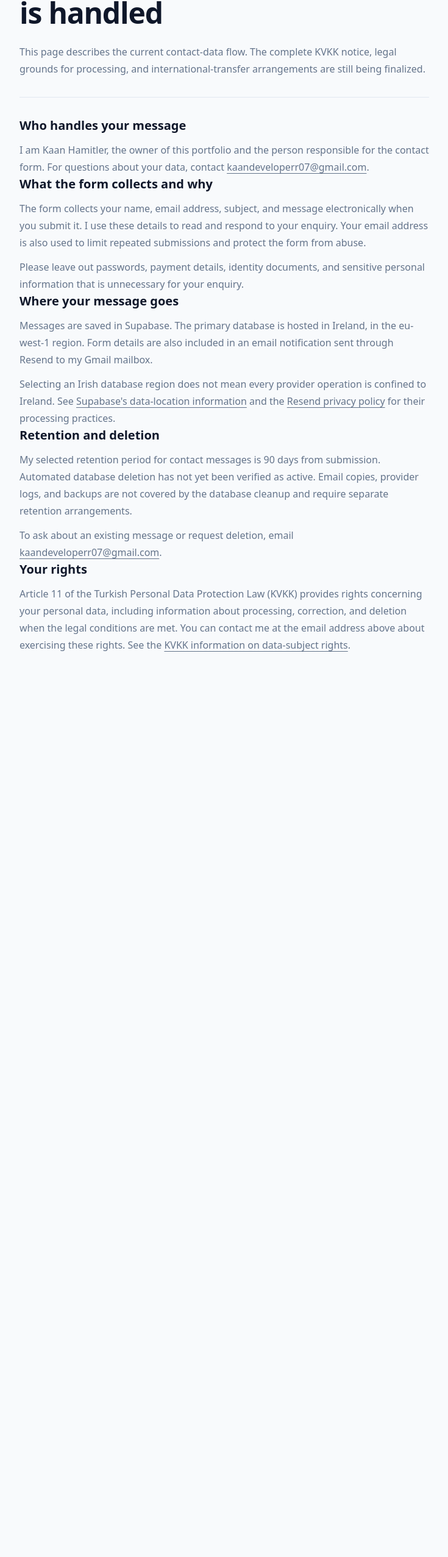
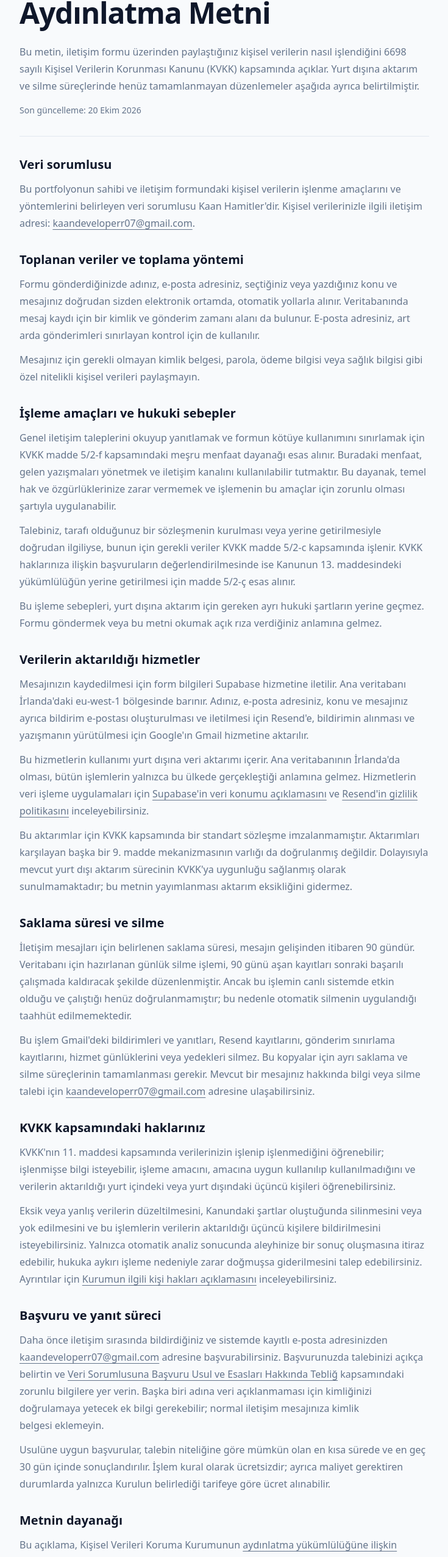
Before and after one commit to Kaan-Developer/Portfolio, a React (Vite) app: page /privacy in a window 1280 px wide. Shown: the part 229-2783 px from the top of the page at 61% size, without its empty margins (272-1007 px from the left). Before the commit the page ends 1381 px from the top, so only its background shows below. Built offline with nearby package versions, Linux system fonts and the light colour scheme.

Commit message:
Update contact layout, privacy notice and page footers

```diff
--- a/src/components/sections/Contact.tsx
+++ b/src/components/sections/Contact.tsx
@@ -1,4 +1,4 @@
-import { Copy, Mail, Check } from "lucide-react";
+import { Copy, Check } from "lucide-react";
 import clsx from "clsx";
 
 import { site, socialLinks } from "../../data/site";
@@ -103,43 +103,35 @@ const Contact = () => {
       id="contact"
       className="relative grid min-w-0 grid-cols-1 gap-8 px-0 py-10 sm:px-4 md:px-10 md:py-14 xl:grid-cols-2 xl:gap-12"
     >
-      <div className="flex min-w-0 flex-col justify-center">
-        <h2 className="mt-3 max-w-xl text-balance text-4xl font-black leading-[0.95] tracking-[-0.05em] md:text-6xl">
+      <div className="flex min-w-0 flex-col items-start self-start">
+        <h2 className="max-w-lg text-balance text-4xl font-black leading-[0.95] tracking-[-0.05em] md:text-6xl">
           {contact.title}
         </h2>
 
-        <p className="mt-5 max-w-xl text-base leading-7 text-muted md:text-xl md:leading-8">
+        <p className="mt-5 max-w-md text-base leading-7 text-muted md:text-lg md:leading-8">
           {contact.description}
         </p>
 
-        {/* Contact Info Boxes */}
-        <div className="mt-8 flex flex-col gap-4 max-w-xl">
-          {/* Email Box */}
-          <div className="group relative overflow-hidden rounded-3xl border border-border bg-white p-6 shadow-soft">
-            <div className="relative flex flex-wrap items-center justify-between gap-4">
-              <div className="flex items-center gap-3.5">
-                <div className="flex h-12 w-12 items-center justify-center rounded-2xl bg-black text-white">
-                  <Mail size={22} strokeWidth={1.9} />
-                </div>
-                <div>
-                  <span className="text-[11px] font-semibold uppercase tracking-[0.16em] text-subtle">
-                    Email Address
-                  </span>
-                  <p className="text-sm font-medium text-ink">{contact.email}</p>
-                </div>
-              </div>
-
+        <div className="mt-8 w-full max-w-md border-t border-border pt-6">
+          <p className="text-sm text-muted">Email</p>
+          <div className="mt-2 flex flex-wrap items-center gap-x-4 gap-y-2">
+            <a
+              href={`mailto:${contact.email}`}
+              className="min-w-0 select-text break-all text-base font-medium text-ink underline-offset-4 hover:text-primary hover:underline focus-visible:outline-2 focus-visible:outline-offset-4 focus-visible:outline-primary md:text-lg"
+            >
+              {contact.email}
+            </a>
             <button
               type="button"
               onClick={handleCopy}
               disabled={copyState === "copying"}
               aria-busy={copyState === "copying"}
-                className="inline-flex min-h-11 shrink-0 select-none items-center justify-center gap-2 rounded-full bg-black px-4 py-2 text-xs font-semibold text-white"
+              className="inline-flex min-h-11 shrink-0 select-none items-center justify-center gap-2 rounded-lg border border-border px-3 text-sm font-medium text-muted transition-colors hover:border-border-strong hover:bg-white hover:text-ink focus-visible:outline-2 focus-visible:outline-offset-4 focus-visible:outline-primary disabled:cursor-wait disabled:opacity-60"
             >
               {copyState === "copied" ? (
-                  <Check size={13} strokeWidth={2.2} aria-hidden="true" />
+                <Check size={16} strokeWidth={1.75} aria-hidden="true" />
               ) : (
-                  <Copy size={13} strokeWidth={2.2} aria-hidden="true" />
+                <Copy size={16} strokeWidth={1.75} aria-hidden="true" />
               )}
               <span role="status" lang={copyState === "copied" ? "tr" : undefined}>
                 {copyState === "copied"
@@ -155,8 +147,7 @@ const Contact = () => {
               Could not copy. Select the email address above or open it in your email app.
             </p>
           )}
-          </div>
-          <div className="flex flex-wrap gap-3">
+          <div className="mt-6 flex flex-wrap gap-3">
             {socialLinks.map((item) => {
               const Icon = item.icon;
 
@@ -167,9 +158,10 @@ const Contact = () => {
                   target="_blank"
                   rel="noopener noreferrer"
                   aria-label={item.name}
-                  className="inline-flex size-11 shrink-0 items-center justify-center rounded-xl bg-black text-white transition-colors hover:bg-ink focus-visible:outline-2 focus-visible:outline-offset-4 focus-visible:outline-primary"
+                  title={item.name}
+                  className="inline-flex size-11 shrink-0 items-center justify-center rounded-xl border border-border text-muted transition-colors hover:border-border-strong hover:bg-white hover:text-ink focus-visible:outline-2 focus-visible:outline-offset-4 focus-visible:outline-primary"
                 >
-                  <Icon size={22} aria-hidden="true" />
+                  <Icon size={20} aria-hidden="true" />
                 </a>
               );
             })}
@@ -267,7 +259,7 @@ const Contact = () => {
                 "text-subtle": message.length < 250,
               })}
             >
-              {message.length} / 250 karakter
+              {message.length} / 250 characters
             </span>
           </div>
           <textarea
@@ -275,7 +267,7 @@ const Contact = () => {
             name="message"
             value={message}
             required
-            maxLength={250}
+            maxLength={1000}
             onChange={handleMessageChange}
             placeholder={contact.form.messagePlaceholder}
             rows={5}
@@ -291,7 +283,7 @@ const Contact = () => {
               rel="noopener noreferrer"
               className="font-medium text-ink underline underline-offset-4 hover:text-primary focus-visible:outline-2 focus-visible:outline-offset-4 focus-visible:outline-primary"
             >
-              How your message is handled
+              Contact privacy notice
               <span className="sr-only"> (opens in a new tab)</span>
             </a>
           </p>
--- a/src/components/sections/Footer.tsx
+++ b/src/components/sections/Footer.tsx
@@ -3,7 +3,7 @@ import { site } from "../../data/site";
 
 const Footer = () => {
   return (
-    <footer className="w-full bg-white px-6 py-6 md:px-10 md:py-8">
+    <footer className="w-full px-6 py-6 md:px-10 md:py-8">
       <div className="grid gap-4 md:grid-cols-[minmax(0,1fr)_auto_auto] md:items-center md:gap-x-8">
         <div className="flex items-center gap-3">
           <img src={Logo} alt="" width={32} height={32} className="shrink-0" />
--- a/src/components/ui/Details.tsx
+++ b/src/components/ui/Details.tsx
@@ -3,6 +3,7 @@ import { Link, useParams } from "react-router-dom";
 import { projects } from "../../data/projects";
 import NotFound from "../feedback/NotFound";
 import { techIcons } from "../../data/techIcons";
+import Footer from "../sections/Footer";
 
 const Details = () => {
   const { slug } = useParams();
@@ -84,6 +85,8 @@ const Details = () => {
           ))}
         </section>
       </article>
+
+      <Footer />
     </main>
   );
 };
--- a/src/data/site.ts
+++ b/src/data/site.ts
@@ -95,7 +95,7 @@ export const site = {
       submittingLabel: "Sending...",
       successMessage: "Your message has been sent.",
       errorMessage: "Something went wrong. Please try again.",
-      privacyNote: "I use Supabase to store your message and Resend to send me an email notification.",
+      privacyNote: "Your details are used to respond to your enquiry.",
     },
   },
 };
--- a/src/pages/PrivacyPage.tsx
+++ b/src/pages/PrivacyPage.tsx
@@ -1,13 +1,14 @@
 import { ArrowLeft } from "lucide-react";
 import { Link } from "react-router-dom";
 import { site } from "../data/site";
+import Footer from "../components/sections/Footer";
 
 const PrivacyPage = () => (
   <main className="min-h-screen bg-bg px-6 py-8 text-ink md:px-10 md:py-12">
-    <article className="mx-auto max-w-2xl">
+    <article lang="tr" className="mx-auto max-w-2xl">
       <Link
         to="/#contact"
-        aria-label="Back to contact"
+        aria-label="İletişime dön"
         className="inline-flex fixed top-8 left-6 z-50 size-12 items-center justify-center rounded-full bg-white text-black shadow-sm transition-colors hover:bg-neutral-100 focus-visible:outline-2 focus-visible:outline-offset-4 focus-visible:outline-black md:left-10"
       >
         <ArrowLeft size={24} strokeWidth={1.75} aria-hidden="true" />
@@ -16,90 +17,187 @@ const PrivacyPage = () => (
       <header className="mt-20 border-b border-border pb-8">
         <p className="text-sm font-medium text-muted">{site.name}</p>
         <h1 className="mt-3 text-balance font-display text-4xl font-bold leading-tight tracking-tight md:text-5xl">
-          How your message is handled
+          İletişim Formu Aydınlatma Metni
         </h1>
         <p className="mt-5 leading-7 text-muted">
-          This page describes the current contact-data flow. The complete KVKK
-          notice, legal grounds for processing, and international-transfer
-          arrangements are still being finalized.
+          Bu metin, iletişim formu üzerinden paylaştığınız kişisel verilerin nasıl
+          işlendiğini 6698 sayılı Kişisel Verilerin Korunması Kanunu (KVKK)
+          kapsamında açıklar. Yurt dışına aktarım ve silme süreçlerinde henüz
+          tamamlanmayan düzenlemeler aşağıda ayrıca belirtilmiştir.
+        </p>
+        <p className="mt-4 text-sm text-muted">
+          Son güncelleme: <time dateTime="2026-10-20">20 Ekim 2026</time>
         </p>
       </header>
 
-      <div className="sp6ace-y-8 py-8 [&_h2]:text-xl [&_h2]:font-semibold [&_p]:mt-3 [&_p]:leading-7 [&_p]:text-muted [&_a]:underline [&_a]:underline-offset-4 [&_a:hover]:text-primary [&_a:focus-visible]:outline-2 [&_a:focus-visible]:outline-offset-4 [&_a:focus-visible]:outline-primary">
+      <div className="space-y-8 py-8 [&_h2]:text-xl [&_h2]:font-semibold [&_p]:mt-3 [&_p]:leading-7 [&_p]:text-muted [&_a]:underline [&_a]:underline-offset-4 [&_a:hover]:text-primary [&_a:focus-visible]:outline-2 [&_a:focus-visible]:outline-offset-4 [&_a:focus-visible]:outline-primary">
         <section aria-labelledby="privacy-controller">
-          <h2 id="privacy-controller">Who handles your message</h2>
+          <h2 id="privacy-controller">Veri sorumlusu</h2>
           <p>
-            I am {site.name}, the owner of this portfolio and the person
-            responsible for the contact form. For questions about your data,
-            contact{" "}
+            Bu portfolyonun sahibi ve iletişim formundaki kişisel verilerin
+            işlenme amaçlarını ve yöntemlerini belirleyen veri sorumlusu{" "}
+            {site.name}&apos;dir. Kişisel verilerinizle ilgili iletişim adresi:{" "}
             <a href={`mailto:${site.contact.email}`}>{site.contact.email}</a>.
           </p>
         </section>
 
         <section aria-labelledby="privacy-data">
-          <h2 id="privacy-data">What the form collects and why</h2>
+          <h2 id="privacy-data">Toplanan veriler ve toplama yöntemi</h2>
           <p>
-            The form collects your name, email address, subject, and message
-            electronically when you submit it. I use these details to read and
-            respond to your enquiry. Your email address is also used to limit
-            repeated submissions and protect the form from abuse.
+            Formu gönderdiğinizde adınız, e-posta adresiniz, seçtiğiniz veya
+            yazdığınız konu ve mesajınız doğrudan sizden elektronik ortamda,
+            otomatik yollarla alınır. Veritabanında mesaj kaydı için bir kimlik
+            ve gönderim zamanı alanı da bulunur. E-posta adresiniz, art arda
+            gönderimleri sınırlayan kontrol için de kullanılır.
           </p>
           <p>
-            Please leave out passwords, payment details, identity documents, and
-            sensitive personal information that is unnecessary for your enquiry.
+            Mesajınız için gerekli olmayan kimlik belgesi, parola, ödeme bilgisi
+            veya sağlık bilgisi gibi özel nitelikli kişisel verileri paylaşmayın.
+          </p>
+        </section>
+
+        <section aria-labelledby="privacy-purposes">
+          <h2 id="privacy-purposes">İşleme amaçları ve hukuki sebepler</h2>
+          <p>
+            Genel iletişim taleplerini okuyup yanıtlamak ve formun kötüye
+            kullanımını sınırlamak için KVKK madde 5/2-f kapsamındaki meşru menfaat
+            dayanağı esas alınır. Buradaki menfaat, gelen yazışmaları yönetmek ve
+            iletişim kanalını kullanılabilir tutmaktır. Bu dayanak, temel hak ve
+            özgürlüklerinize zarar vermemek ve işlemenin bu amaçlar için zorunlu
+            olması şartıyla uygulanabilir.
+          </p>
+          <p>
+            Talebiniz, tarafı olduğunuz bir sözleşmenin kurulması veya yerine
+            getirilmesiyle doğrudan ilgiliyse, bunun için gerekli veriler KVKK
+            madde 5/2-c kapsamında işlenir. KVKK haklarınıza ilişkin başvuruların
+            değerlendirilmesinde ise Kanunun 13. maddesindeki yükümlülüğün yerine
+            getirilmesi için madde 5/2-ç esas alınır.
+          </p>
+          <p>
+            Bu işleme sebepleri, yurt dışına aktarım için gereken ayrı hukuki
+            şartların yerine geçmez. Formu göndermek veya bu metni okumak açık
+            rıza verdiğiniz anlamına gelmez.
           </p>
         </section>
 
         <section aria-labelledby="privacy-providers">
-          <h2 id="privacy-providers">Where your message goes</h2>
+          <h2 id="privacy-providers">Verilerin aktarıldığı hizmetler</h2>
           <p>
-            Messages are saved in Supabase. The primary database is hosted in
-            Ireland, in the eu-west-1 region. Form details are also included in an
-            email notification sent through Resend to my Gmail mailbox.
+            Mesajınızın kaydedilmesi için form bilgileri Supabase hizmetine
+            iletilir. Ana veritabanı İrlanda&apos;daki eu-west-1 bölgesinde barınır.
+            Adınız, e-posta adresiniz, konu ve mesajınız ayrıca bildirim e-postası
+            oluşturulması ve iletilmesi için Resend&apos;e, bildirimin alınması ve
+            yazışmanın yürütülmesi için Google&apos;ın Gmail hizmetine aktarılır.
           </p>
           <p>
-            Selecting an Irish database region does not mean every provider
-            operation is confined to Ireland. See{" "}
+            Bu hizmetlerin kullanımı yurt dışına veri aktarımı içerir. Ana
+            veritabanının İrlanda&apos;da olması, bütün işlemlerin yalnızca bu
+            ülkede gerçekleştiği anlamına gelmez. Hizmetlerin veri işleme
+            uygulamaları için{" "}
             <a href="https://supabase.com/legal/privacy-resources/data-residency-and-transfers-faq">
-              Supabase&apos;s data-location information
+              Supabase&apos;in veri konumu açıklamasını
             </a>{" "}
-            and the{" "}
+            ve{" "}
             <a href="https://resend.com/legal/privacy-policy">
-              Resend privacy policy
+              Resend&apos;in gizlilik politikasını
             </a>{" "}
-            for their processing practices.
+            inceleyebilirsiniz.
+          </p>
+          <p>
+            Bu aktarımlar için KVKK kapsamında bir standart sözleşme
+            imzalanmamıştır. Aktarımları karşılayan başka bir 9. madde
+            mekanizmasının varlığı da doğrulanmış değildir. Dolayısıyla mevcut
+            yurt dışı aktarım sürecinin KVKK&apos;ya uygunluğu sağlanmış olarak
+            sunulmamaktadır; bu metnin yayımlanması aktarım eksikliğini gidermez.
           </p>
         </section>
 
         <section aria-labelledby="privacy-retention">
-          <h2 id="privacy-retention">Retention and deletion</h2>
+          <h2 id="privacy-retention">Saklama süresi ve silme</h2>
           <p>
-            My selected retention period for contact messages is 90 days from
-            submission. Automated database deletion has not yet been verified as
-            active. Email copies, provider logs, and backups are not covered by
-            the database cleanup and require separate retention arrangements.
+            İletişim mesajları için belirlenen saklama süresi, mesajın gelişinden
+            itibaren 90 gündür. Veritabanı için hazırlanan günlük silme işlemi,
+            90 günü aşan kayıtları sonraki başarılı çalışmada kaldıracak şekilde
+            düzenlenmiştir. Ancak bu işlemin canlı sistemde etkin olduğu ve
+            çalıştığı henüz doğrulanmamıştır; bu nedenle otomatik silmenin
+            uygulandığı taahhüt edilmemektedir.
           </p>
           <p>
-            To ask about an existing message or request deletion, email{" "}
-            <a href={`mailto:${site.contact.email}`}>{site.contact.email}</a>.
+            Bu işlem Gmail&apos;deki bildirimleri ve yanıtları, Resend kayıtlarını,
+            gönderim sınırlama kayıtlarını, hizmet günlüklerini veya yedekleri
+            silmez. Bu kopyalar için ayrı saklama ve silme süreçlerinin
+            tamamlanması gerekir. Mevcut bir mesajınız hakkında bilgi veya silme
+            talebi için{" "}
+            <a href={`mailto:${site.contact.email}`}>{site.contact.email}</a>{" "}
+            adresine ulaşabilirsiniz.
           </p>
         </section>
 
         <section aria-labelledby="privacy-rights">
-          <h2 id="privacy-rights">Your rights</h2>
+          <h2 id="privacy-rights">KVKK kapsamındaki haklarınız</h2>
           <p>
-            Article 11 of the Turkish Personal Data Protection Law (KVKK) provides
-            rights concerning your personal data, including information about
-            processing, correction, and deletion when the legal conditions are
-            met. You can contact me at the email address above about exercising
-            these rights. See the{" "}
+            KVKK&apos;nın 11. maddesi kapsamında verilerinizin işlenip
+            işlenmediğini öğrenebilir; işlenmişse bilgi isteyebilir, işleme
+            amacını, amacına uygun kullanılıp kullanılmadığını ve verilerin
+            aktarıldığı yurt içindeki veya yurt dışındaki üçüncü kişileri
+            öğrenebilirsiniz.
+          </p>
+          <p>
+            Eksik veya yanlış verilerin düzeltilmesini, Kanundaki şartlar
+            oluştuğunda silinmesini veya yok edilmesini ve bu işlemlerin verilerin
+            aktarıldığı üçüncü kişilere bildirilmesini isteyebilirsiniz. Yalnızca
+            otomatik analiz sonucunda aleyhinize bir sonuç oluşmasına itiraz
+            edebilir, hukuka aykırı işleme nedeniyle zarar doğmuşsa giderilmesini
+            talep edebilirsiniz. Ayrıntılar için{" "}
             <a href="https://www.kvkk.gov.tr/Icerik/2036/Ilgili-Kisinin-Haklari">
-              KVKK information on data-subject rights
-            </a>.
+              Kurumun ilgili kişi hakları açıklamasını
+            </a>{" "}
+            inceleyebilirsiniz.
+          </p>
+        </section>
+
+        <section aria-labelledby="privacy-requests">
+          <h2 id="privacy-requests">Başvuru ve yanıt süreci</h2>
+          <p>
+            Daha önce iletişim sırasında bildirdiğiniz ve sistemde kayıtlı
+            e-posta adresinizden{" "}
+            <a href={`mailto:${site.contact.email}`}>{site.contact.email}</a>{" "}
+            adresine başvurabilirsiniz. Başvurunuzda talebinizi açıkça belirtin
+            ve{" "}
+            <a href="https://www.kvkk.gov.tr/Icerik/2062/Basvuru-Hakki">
+              Veri Sorumlusuna Başvuru Usul ve Esasları Hakkında Tebliğ
+            </a>{" "}
+            kapsamındaki zorunlu bilgilere yer verin. Başka biri adına veri
+            açıklanmaması için kimliğinizi doğrulamaya yetecek ek bilgi
+            gerekebilir; normal iletişim mesajınıza kimlik belgesi eklemeyin.
+          </p>
+          <p>
+            Usulüne uygun başvurular, talebin niteliğine göre mümkün olan en kısa
+            sürede ve en geç 30 gün içinde sonuçlandırılır. İşlem kural olarak
+            ücretsizdir; ayrıca maliyet gerektiren durumlarda yalnızca Kurulun
+            belirlediği tarifeye göre ücret alınabilir.
+          </p>
+        </section>
+
+        <section aria-labelledby="privacy-sources">
+          <h2 id="privacy-sources">Metnin dayanağı</h2>
+          <p>
+            Bu açıklama, Kişisel Verileri Koruma Kurumunun{" "}
+            <a href="https://www.kvkk.gov.tr/Icerik/4132/aydinlatma-yukumlulugunun-yerine-getirilmesinde-uyulacak-usul-ve-esaslar-hakkinda-teblig">
+              aydınlatma yükümlülüğüne ilişkin Tebliği
+            </a>{" "}
+            ve{" "}
+            <a href="https://www.kvkk.gov.tr/Icerik/2053/Yurtdisina-Aktarim">
+              yurt dışına aktarım açıklaması
+            </a>{" "}
+            esas alınarak bu iletişim formu için hazırlanmıştır. Kurum veya
+            e-Devlet tarafından onaylanmış bir belge değildir.
           </p>
         </section>
       </div>
     </article>
+
+    <Footer />
   </main>
 );
 
```
Also changed, not shown: 2 other files (tests, documents, lock files or other folders). Lines whose indentation alone changed are shown as unchanged.
